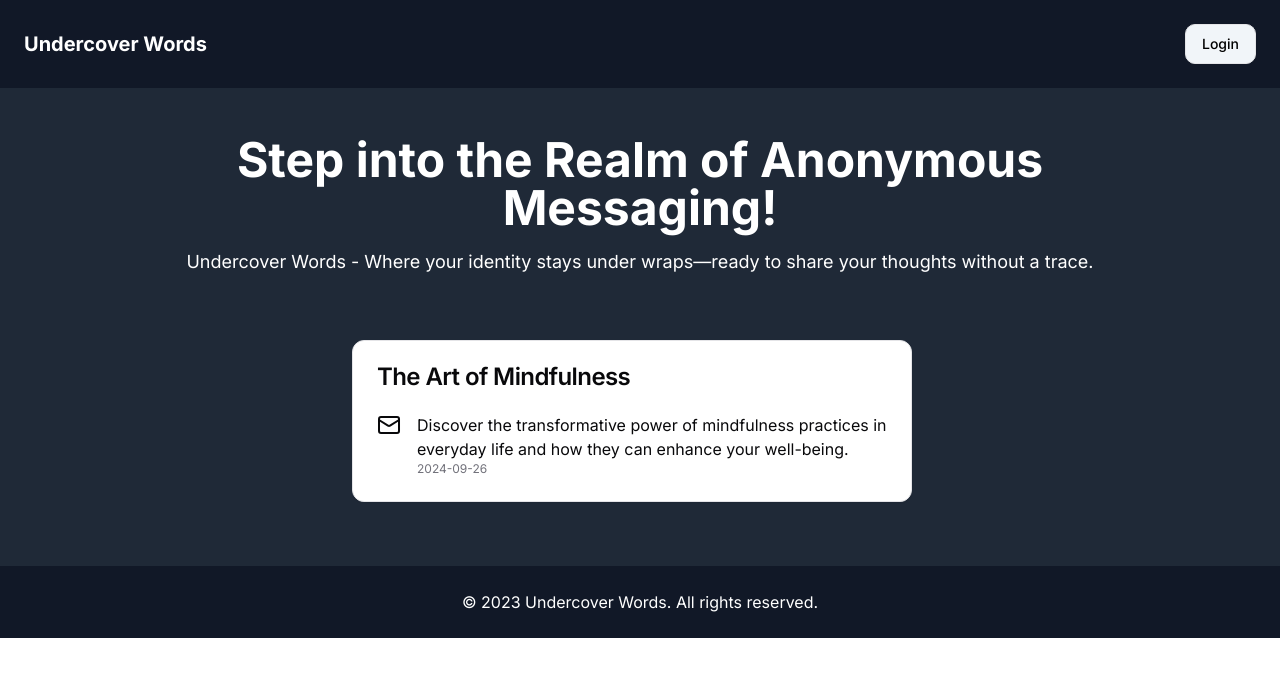
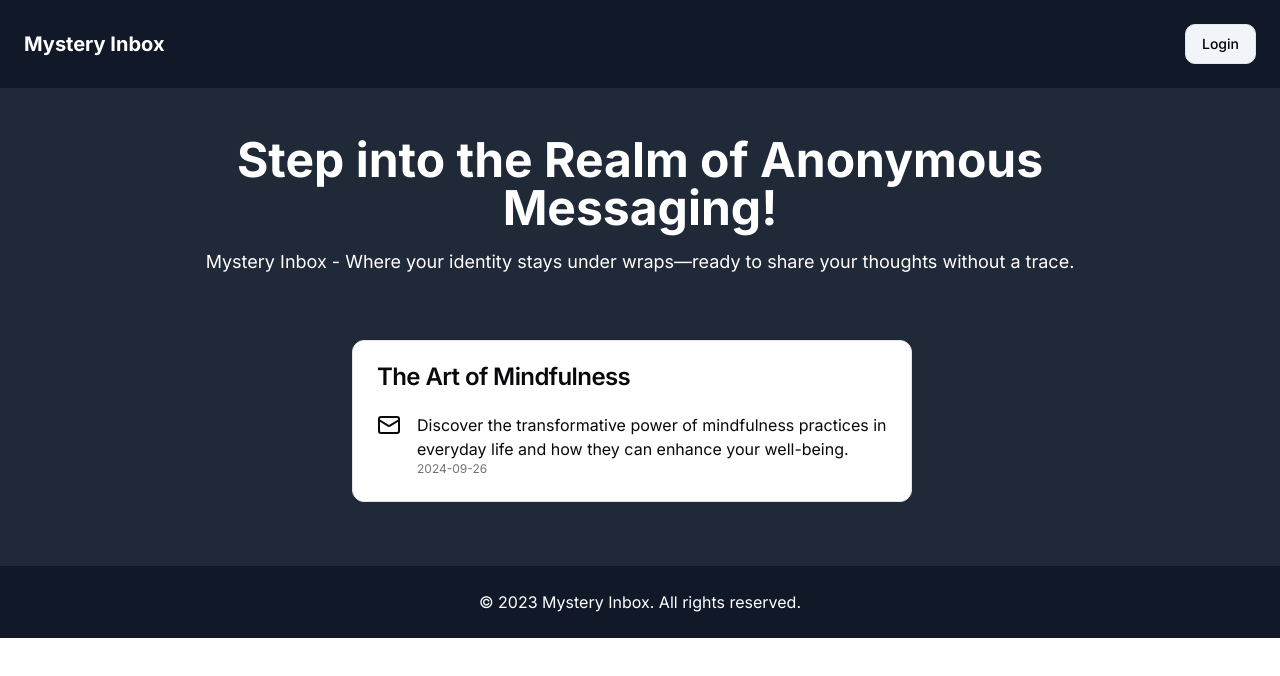
Before and after one commit to shaleshkalyan/message-ai, a Next.js app: page / in a window 1280 px wide. Shown: the top 676 px of the page. Built offline with nearby package versions, Linux system fonts and the light colour scheme.

Commit message:
APP name changed

```diff
--- a/emails/VerificationEmail.tsx
+++ b/emails/VerificationEmail.tsx
@@ -17,6 +17,6 @@ export const VerificationEmail: React.FC<Readonly<EmailTemplateProps>> = ({
     <Text>{otp}</Text>
     <Text>If request is not raised by you, Please ignore.</Text>
     <Text>Thanks,</Text>
-    <Text>Undercover Words</Text>
+    <Text>Mystery Inbox</Text>
   </div>
 );
--- a/src/app/(auth)/login/page.tsx
+++ b/src/app/(auth)/login/page.tsx
@@ -76,7 +76,7 @@ const Login = (): React.ReactNode => {
       <div className="w-full max-w-md p-8 space-y-8 bg-white rounded-lg shadow-md m-2">
         <div className="text-center">
           <h1 className="text-4xl font-extrabold tracking-tight lg:text-5xl mb-6">
-            Undercover Words!
+            Mystery Inbox!
           </h1>
           <h2 className="pb-2 text-3xl font-semibold tracking-tight first:mt-0 text-center">
             Are you ready to uncover some hidden secrets?
--- a/src/app/(auth)/sign-up/page.tsx
+++ b/src/app/(auth)/sign-up/page.tsx
@@ -101,10 +101,10 @@ const SignUpForm = (): React.ReactNode => {
       <div className="w-full max-w-md p-8 space-y-8 bg-white rounded-lg shadow-md m-2">
         <div className="text-center">
           <h1 className="text-4xl font-extrabold tracking-tight lg:text-5xl mb-6">
-            Undercover Words!
+            Mystery Inbox!
           </h1>
           <h2 className="pb-2 border-b text-3xl font-semibold tracking-tight first:mt-0 text-center">
-            Join us in Undercover Words! Are you excited to explore?
+            Join us in Mystery Inbox! Are you excited to explore?
           </h2>
         </div>
         <div>
--- a/src/app/layout.tsx
+++ b/src/app/layout.tsx
@@ -7,7 +7,7 @@ import { AuthContextProvider } from "@/providers/AuthProvider";
 const inter = Inter({ subsets: ['latin'] });
 
 export const metadata: Metadata = {
-  title: 'Undercover Words',
+  title: 'Mystery Inbox',
   description: 'The Realm of Anonymous Messaging',
 };
 
--- a/src/app/page.tsx
+++ b/src/app/page.tsx
@@ -38,7 +38,7 @@ export default function Home() {
             Step into the Realm of Anonymous Messaging!
           </h1>
           <p className="mt-3 md:mt-4 text-base md:text-lg">
-            Undercover Words - Where your identity stays under wraps—ready to
+            Mystery Inbox - Where your identity stays under wraps—ready to
             share your thoughts without a trace.
           </p>
         </section>
@@ -71,7 +71,7 @@ export default function Home() {
         </Carousel>
       </main>
       <footer className="text-center p-4 md:p-6 bg-gray-900 text-white">
-        © 2023 Undercover Words. All rights reserved.
+        © 2023 Mystery Inbox. All rights reserved.
       </footer>
     </>
   );
--- a/src/components/custom/navbar.tsx
+++ b/src/components/custom/navbar.tsx
@@ -64,7 +64,7 @@ const Navbar = () => {
     <nav className="p-4 md:p-6 shadow-md bg-gray-900 text-white">
       <div className="container mx-auto flex flex-col md:flex-row justify-between items-center">
         <a href="#" className="text-xl font-bold mb-4 md:mb-0">
-          Undercover Words
+          Mystery Inbox
         </a>
         {authState.userName ? (
           <>
--- a/src/helpers/VerificationEmail.ts
+++ b/src/helpers/VerificationEmail.ts
@@ -10,7 +10,7 @@ export type emailVerification = {
 export async function verificationEmail({ userName, email, otp }: emailVerification): Promise<ApiResponse> {
     try {
         await resend.emails.send({
-            from: 'Undercover Words <onboarding@resend.dev>',
+            from: 'Mystery Inbox <onboarding@resend.dev>',
             to: [email],
             subject: 'Verification Email',
             react: VerificationEmail({ userName, otp }),
```
